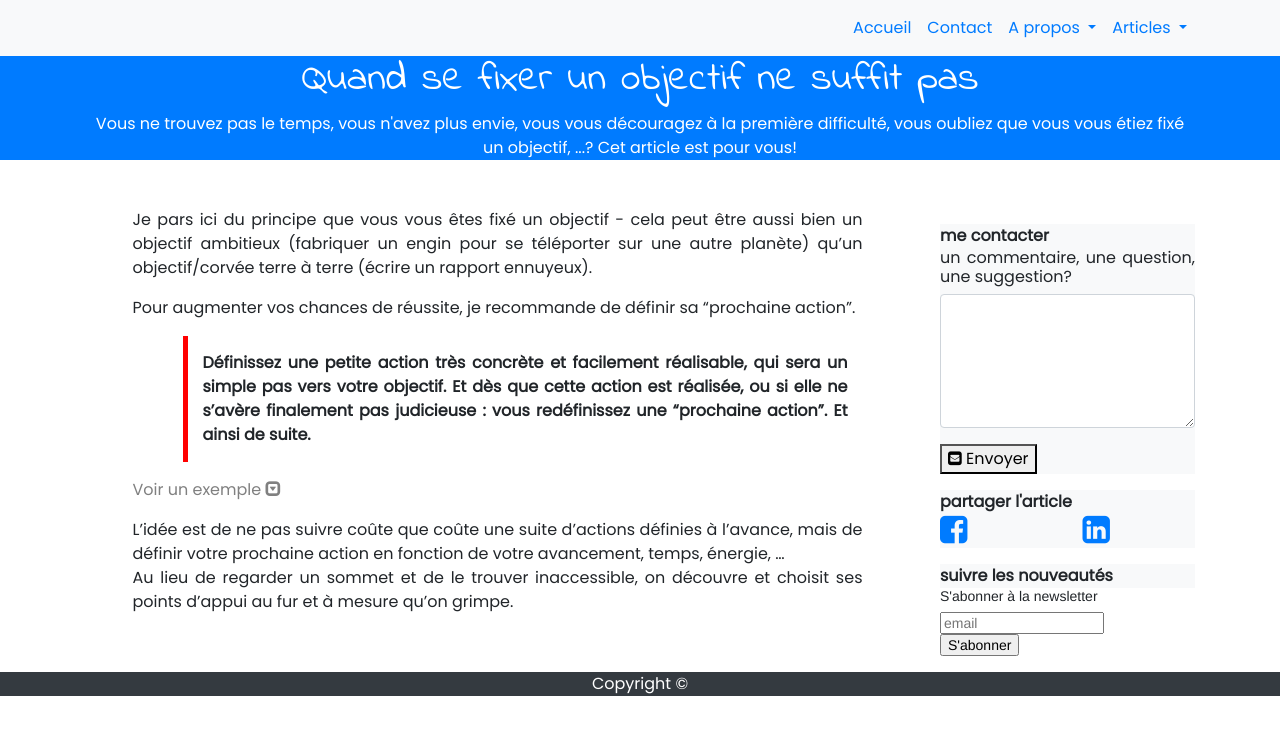
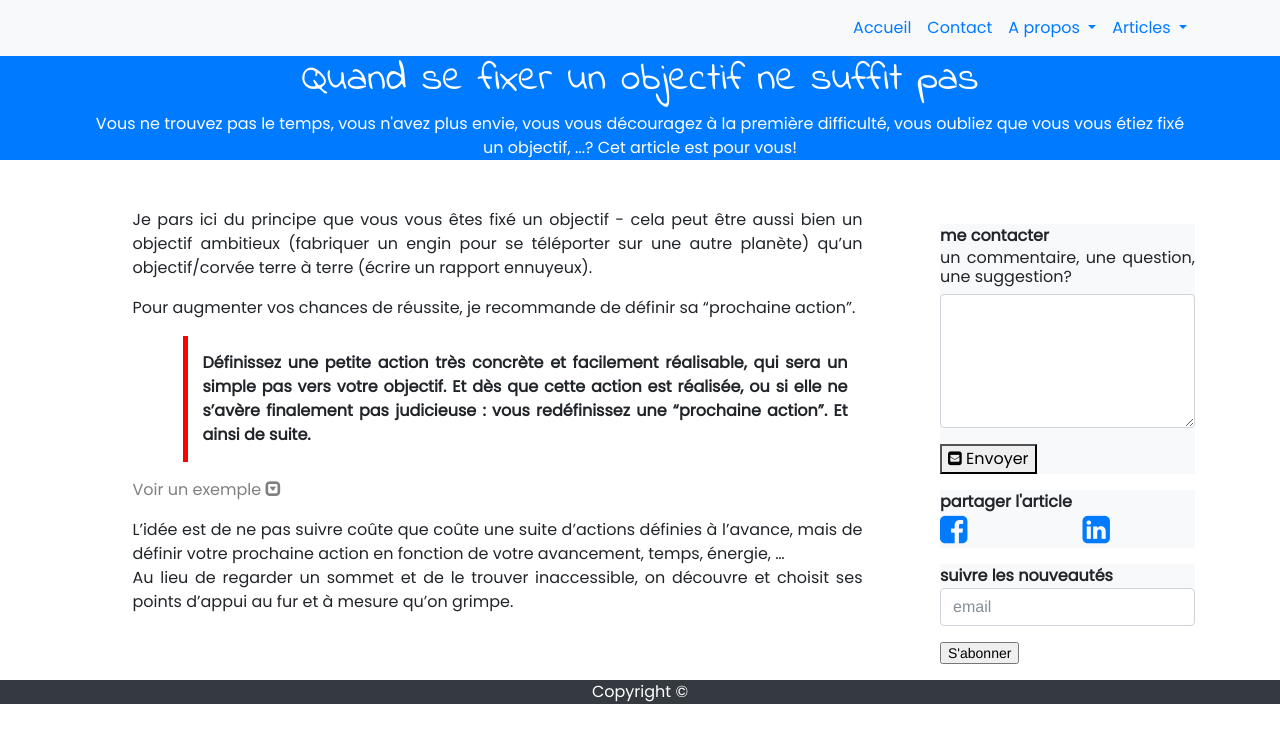
Before and after one commit to OrgaEvolutions/Nathoup.github.io, a Jekyll site: the page built from articles/prochaine_action.html, in a window 1280 px wide. Shown: the top 743 px of the page. Built offline with Jekyll 4.4.1, drawn with Linux system fonts in a browser that asks for light colours; nearby versions of some CDN libraries; some web fonts are replaced.

Commit message:
Update article.html

```diff
--- a/_layouts/article.html
+++ b/_layouts/article.html
@@ -63,8 +63,8 @@ layout: default
                  <div id="mc_embed_signup">
 			<form action="https://github.us17.list-manage.com/subscribe/post?u=c92282615c03ee7c88805781b&amp;id=42c312e904" method="post" id="mc-embedded-subscribe-form" name="mc-embedded-subscribe-form" class="validate" target="_blank" novalidate>
 			    <div id="mc_embed_signup_scroll">
-				<label for="mce-EMAIL">S'abonner à la newsletter</label>
-				<input type="email" value="" name="EMAIL" class="email" id="mce-EMAIL" placeholder="email" required>
+
+                 		<div class="form-group"><input type="email" value="" name="EMAIL" class="email form-control" id="mce-EMAIL" placeholder="email" required></div>
 			    <!-- real people should not fill this in and expect good things - do not remove this or risk form bot signups-->
 			     	<div style="position: absolute; left: -5000px;" aria-hidden="true"><input type="text" name="b_c92282615c03ee7c88805781b_42c312e904" tabindex="-1" value=""></div>
 			    	<div class="clear"><input type="submit" value="S'abonner" name="subscribe" id="mc-embedded-subscribe" class="button"></div>
```
